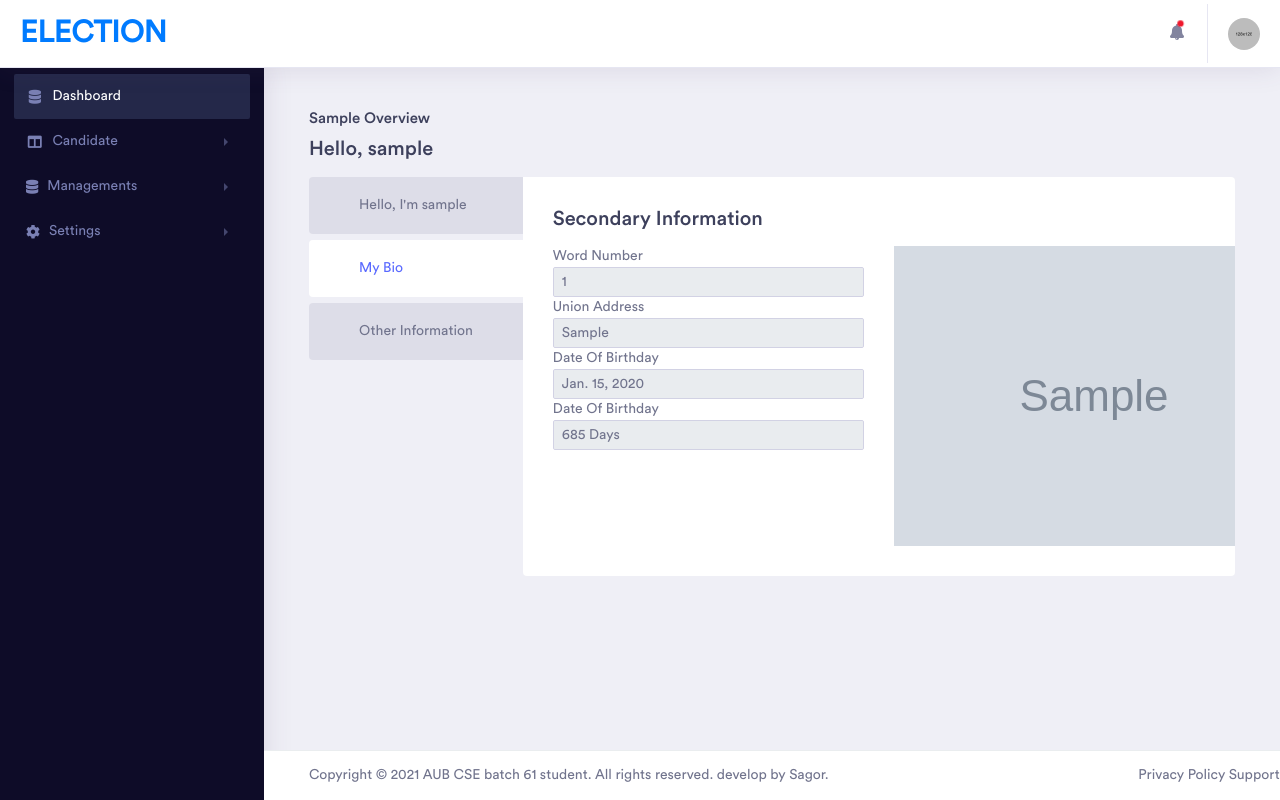
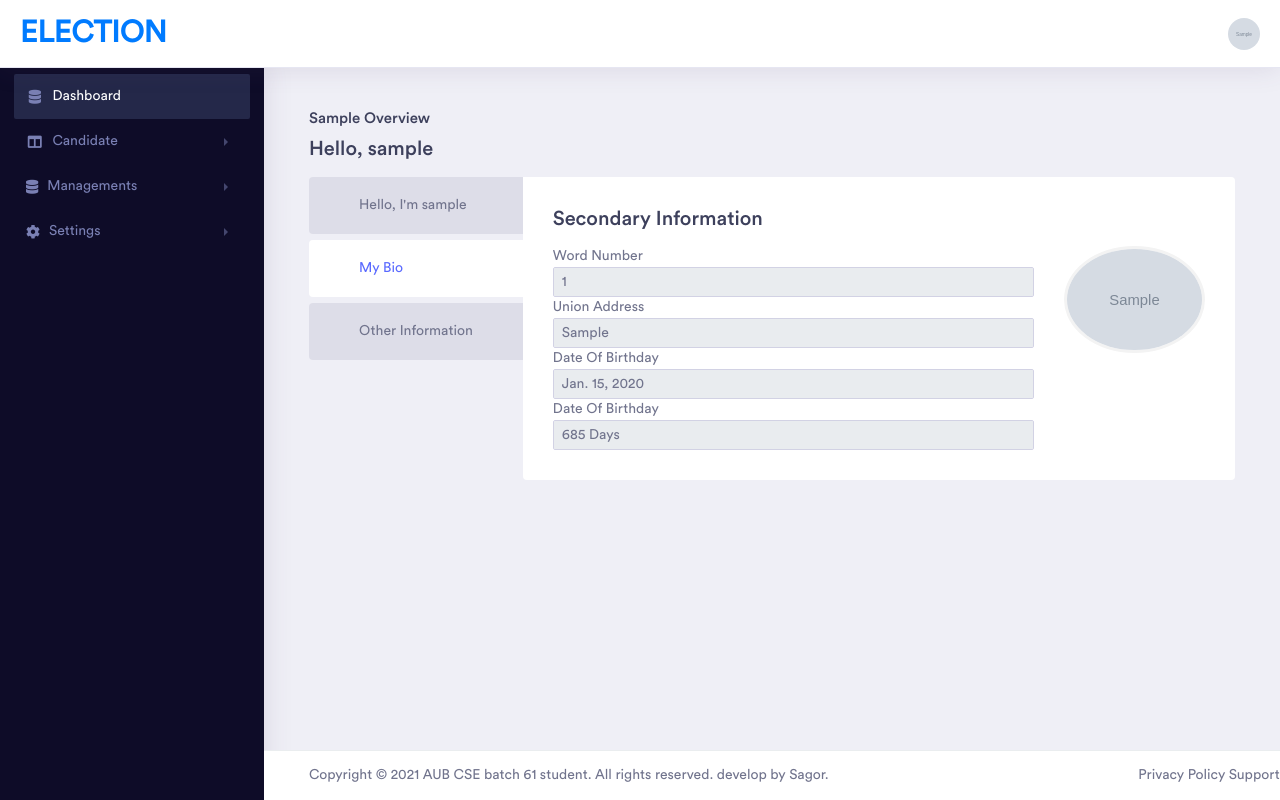
Before and after one commit to mbrsagor/Angular_nasted_views, a Django app: page /profile/ in a window 1280 px wide, after a click on "My Bio". Run offline with Django 3.2, Linux system fonts and the light colour scheme; a user stored in the database is signed in; tables that the repository leaves empty hold one stand-in row (values such as "Sample post"); grey boxes marked "Sample" are stand-in pictures; some libraries are stand-ins or nearby versions; some web fonts are replaced.

Commit message:
Refactor: Header & Profile page refactor

```diff
--- a/app/templates/profile/profile.html
+++ b/app/templates/profile/profile.html
@@ -1,8 +1,19 @@
 {% extends 'base.html' %}
+{% load static %}
 
 {% block title %} {{ request.user.username }} Profile {% endblock %}
 
 {% block content %}
+
+    <style type="text/css">
+        .profile_picture img {
+            width: 100%;
+            height: 100%;
+            border-radius: 50%;
+            border: 3px solid #f3f3f3;
+        }
+    </style>
+
     <div class="col-xl-12 col-lg-12 col-md-12 col-sm-12 col-12 mb-5">
         <div class="section-block">
             <h5 class="section-title text-capitalize">{{ request.user.username }} Overview</h5>
@@ -28,26 +39,55 @@
             <div class="tab-content" id="myTabContent3">
                 <div class="tab-pane fade show active" id="home-vertical" role="tabpanel"
                      aria-labelledby="home-vertical-tab">
-                    {% if request.user.first_name %}First Name: <input class="form-control form-control-sm" disabled type="text" value="{{ request.user.first_name }}"/>{% endif %}
-                    {% if request.user.last_name %} Last Name: <input class="form-control form-control-sm" disabled type="text" value="{{ request.user.last_name }}"/>{% endif %}
-                    {% if profile_ctx.make_full_name %}  Full Name <input class="form-control form-control-sm" disabled type="text" value="{{ profile_ctx.make_full_name }}"/> {% endif %}
-                    {% if request.user.nid_number %} NID Number <input class="form-control form-control-sm" disabled type="text" value="{{ request.user.nid_number }}"/>{% endif %}
-                    {% if request.user.phone_number %}Phone Number <input class="form-control form-control-sm" disabled type="text" value="{{ request.user.phone_number }}"/>  {% endif %}
-                    {% if request.user.email %} Email Address <input class="form-control form-control-sm" disabled type="text" value="{{ request.user.email }}"/> {% endif %}
-                    {% if profile_ctx.address %} Address <input class="form-control form-control-sm" disabled type="text" value="{{ profile_ctx.address }}"/> {% endif %}
-                    {% if request.user.last_login %} Last Login <input class="form-control form-control-sm" disabled type="text" value="{{ request.user.last_login }}"/> {% endif %}
+                    {% if request.user.first_name %}First Name:
+                        <input class="form-control form-control-sm" disabled type="text"
+                               value="{{ request.user.first_name }}"/>{% endif %}
+                    {% if request.user.last_name %} Last Name:
+                        <input class="form-control form-control-sm" disabled type="text"
+                               value="{{ request.user.last_name }}"/>{% endif %}
+                    {% if profile_ctx.make_full_name %}  Full Name
+                        <input class="form-control form-control-sm" disabled type="text"
+                               value="{{ profile_ctx.make_full_name }}"/> {% endif %}
+                    {% if request.user.nid_number %} NID Number
+                        <input class="form-control form-control-sm" disabled type="text"
+                               value="{{ request.user.nid_number }}"/>{% endif %}
+                    {% if request.user.phone_number %}Phone Number
+                        <input class="form-control form-control-sm" disabled type="text"
+                               value="{{ request.user.phone_number }}"/>  {% endif %}
+                    {% if request.user.email %} Email Address
+                        <input class="form-control form-control-sm" disabled type="text"
+                               value="{{ request.user.email }}"/> {% endif %}
+                    {% if profile_ctx.address %} Address<input class="form-control form-control-sm" disabled type="text"
+                                                               value="{{ profile_ctx.address }}"/> {% endif %}
+                    {% if request.user.last_login %} Last Login
+                        <input class="form-control form-control-sm" disabled type="text"
+                               value="{{ request.user.last_login }}"/> {% endif %}
                 </div>
                 <div class="tab-pane fade" id="profile-vertical" role="tabpanel" aria-labelledby="profile-vertical-tab">
                     <h3>Secondary Information</h3>
                     <div class="row">
-                        <div class="col-md-6">
-                            {% if profile_ctx.word_number %} Word Number <input class="form-control form-control-sm" disabled type="text" value="{{ profile_ctx.word_number }}"/> {% endif %}
-                            {% if profile_ctx.union %} Union Address <input class="form-control form-control-sm" disabled type="text" value="{{ profile_ctx.union }}"/> {% endif %}
-                            {% if profile_ctx.birth_date %} Date Of  Birthday <input class="form-control form-control-sm" disabled type="text" value="{{ profile_ctx.birth_date }}"/> {% endif %}
-                            {% if profile_ctx.current_age %} Date Of  Birthday <input class="form-control form-control-sm" disabled type="text" value="{{ profile_ctx.current_age }} Days"/> {% endif %}
+                        <div class="col-md-9">
+                            {% if profile_ctx.word_number %} Word Number
+                                <input class="form-control form-control-sm" disabled type="text"
+                                       value="{{ profile_ctx.word_number }}"/> {% endif %}
+                            {% if profile_ctx.union %} Union Address
+                                <input class="form-control form-control-sm" disabled type="text"
+                                       value="{{ profile_ctx.union }}"/> {% endif %}
+                            {% if profile_ctx.birth_date %} Date Of  Birthday
+                                <input class="form-control form-control-sm" disabled type="text"
+                                       value="{{ profile_ctx.birth_date }}"/> {% endif %}
+                            {% if profile_ctx.current_age %} Date Of  Birthday
+                                <input class="form-control form-control-sm" disabled type="text"
+                                       value="{{ profile_ctx.current_age }} Days"/> {% endif %}
                         </div>
-                        <div class="col-md-6">
-                            <img src="/media/{{ profile_ctx.profile_picture.url }}" alt="{{ request.user.username }}">
+                        <div class="col-md-3">
+                            <div class="profile_picture">
+                                {% if profile_ctx.profile_picture.url %}
+                                    <img src="{{ profile_ctx.profile_picture.url }}" alt="{{ request.user.username }}">
+                                    {% else %}
+                                    <img src="{% static 'assets/images/avatar-2.jpg' %}" alt="">
+                                {% endif %}
+                            </div>
                         </div>
                     </div>
                 </div>
--- a/election/urls.py
+++ b/election/urls.py
@@ -26,5 +26,5 @@ urlpatterns = [
 ]
 
 if settings.DEBUG:
-    static(settings.STATIC_URL, document_root=settings.STATIC_ROOT)
-    static(settings.MEDIA_URL, document_root=settings.MEDIA_ROOT)
+    urlpatterns += static(settings.STATIC_URL, document_root=settings.STATIC_ROOT)
+    urlpatterns += static(settings.MEDIA_URL, document_root=settings.MEDIA_ROOT)
--- a/templates/header.html
+++ b/templates/header.html
@@ -9,73 +9,36 @@
         </button>
         <div class="collapse navbar-collapse " id="navbarSupportedContent">
             <ul class="navbar-nav ml-auto navbar-right-top">
-                {% if request.user.is_authenticated %}
-                    {% if request.user.is_superuser or request.user.is_staff %}
-                        <li class="nav-item dropdown notification">
-                            <a class="nav-link nav-icons" href="#" id="navbarDropdownMenuLink1" data-toggle="dropdown"
-                               aria-haspopup="true" aria-expanded="false"><i class="fas fa-fw fa-bell"></i> <span
-                                    class="indicator"></span></a>
-                            <ul class="dropdown-menu dropdown-menu-right notification-dropdown">
-                                <li>
-                                    <div class="notification-title"> Notification</div>
-                                    <div class="notification-list">
-                                        <div class="list-group">
-                                            <a href="#" class="list-group-item list-group-item-action active">
-                                                <div class="notification-info">
-                                                    <div class="notification-list-user-img"><img
-                                                            src="{% static 'assets/images/avatar-2.jpg' %}"
-                                                            alt=""
-                                                            class="user-avatar-md rounded-circle"></div>
-                                                    <div class="notification-list-user-block"><span
-                                                            class="notification-list-user-name">
-                                                        Smart-tech </span>accepted
-                                                        your invitation to join the team.
-                                                        <div class="notification-date">2 days age</div>
-                                                    </div>
-                                                </div>
-                                            </a>
-                                        </div>
-                                    </div>
-                                </li>
-                                <li>
-                                    <div class="list-footer"><a href="#">View all notifications</a></div>
-                                </li>
-                            </ul>
-                        </li>
-                    {% endif %}
                 <li class="nav-item dropdown nav-user">
                     <a class="nav-link nav-user-img" href="#" id="navbarDropdownMenuLink2" data-toggle="dropdown"
-                           aria-haspopup="true" aria-expanded="false"><img
-                                src="{% static 'assets/images/avatar-1.jpg' %}" alt=""
-                                class="user-avatar-md rounded-circle"></a>
+                       aria-haspopup="true" aria-expanded="false">
+                        {% if profile_ctx.profile_picture.url %}
+                            <img src="{{ profile_ctx.profile_picture.url }}" alt=""
+                                 class="user-avatar-md rounded-circle">
+                        {% else %}
+                            <img src="{% static 'assets/images/avatar-1.jpg' %}" alt=""
+                                 class="user-avatar-md rounded-circle">
+                        {% endif %}
+                    </a>
                     <div class="dropdown-menu dropdown-menu-right nav-user-dropdown"
                          aria-labelledby="navbarDropdownMenuLink2">
                         <div class="nav-user-info">
-                                {% if user.is_authenticated %}
-                                    <h5 class="mb-0 text-white nav-user-name">{{ user.username }}</h5>
+                            <h5 class="mb-0 text-white nav-user-name">
+                                {% if profile_ctx.make_full_name %}
+                                    {{ profile_ctx.make_full_name }}
+                                {% else %}
+                                    {{ user.username }}
                                 {% endif %}
+                            </h5>
                         </div>
                         <a class="dropdown-item" href="{% url 'profile' %}"><i class="fas fa-user mr-2"></i>Account</a>
-                            {% if request.user.is_authenticated %}
                         <a class="dropdown-item" href="#"><i
                                 class="fas fa-cog
                         mr-2"></i>Setting</a>
-                            {% endif %}
                         <a class="dropdown-item" href="{% url 'logout' %}"><i class="fas fa-power-off
                         mr-2"></i>Logout</a>
                     </div>
                 </li>
-                {% else %}
-                    <div class="sidebar-nav-fixed">
-                        <li><a class="nav-link" href="#overview">Overview</a></li>
-                        <li><a href="#service">Service</a></li>
-                        <li><a href="#category">Category</a></li>
-                        <li><a href="#feedback">Client feedback</a></li>
-                        <li><a href="#contact">Contact Us</a></li>
-                        <li><a class="btn btn-primary btn-xs" href="/login">Login</a></li>
-                        <li><a class="btn btn-primary btn-xs" href="/signup/">Sing Up</a></li>
-                    </div>
-                {% endif %}
             </ul>
         </div>
     </nav>
```
Also changed, not shown: other parts of app/templates/profile/profile.html (+1 -29 lines). Lines whose indentation alone changed are shown as unchanged.
